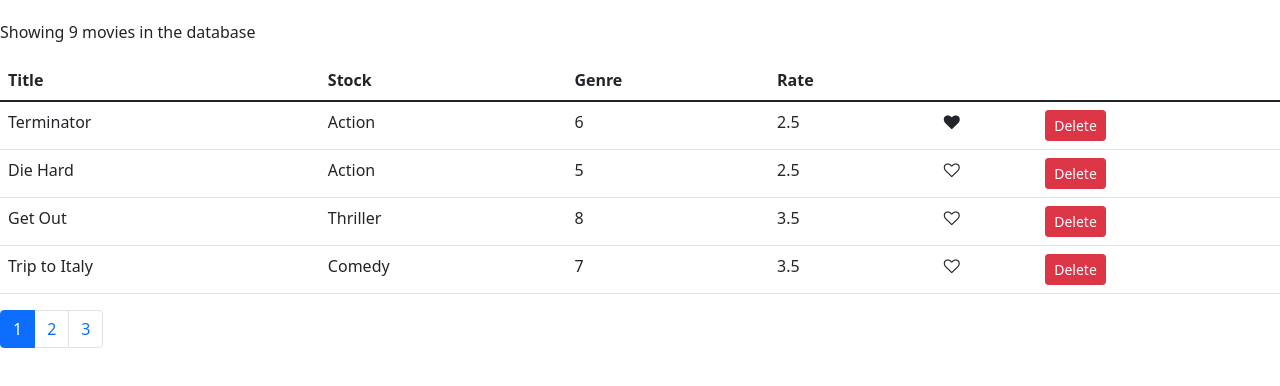
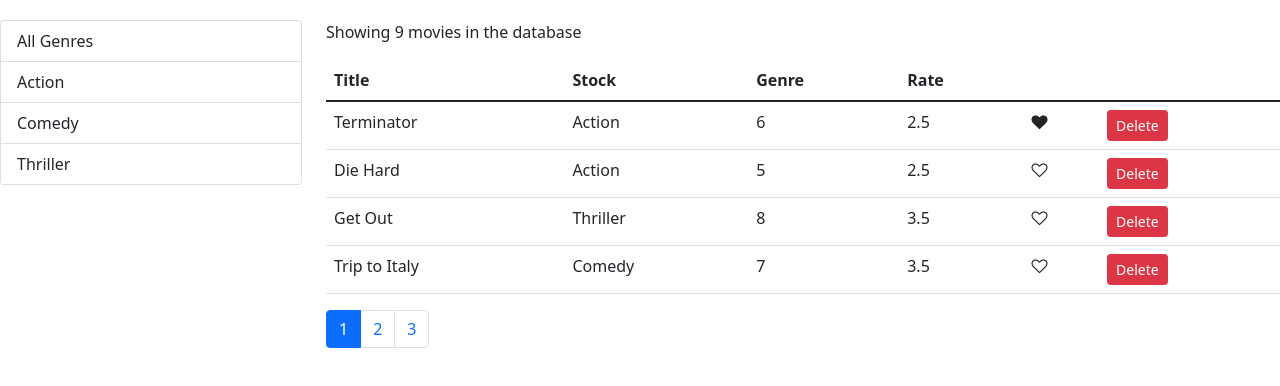
Before and after one commit to shadowp2810/vidly, a React (Create React App) app: page / in a window 1280 px wide. Shown: the top 386 px of the page. Built offline with nearby package versions, Linux system fonts and the light colour scheme.

Commit message:
Build listGroup component & implement filtering.

```diff
--- /dev/null
+++ b/src/component/common/listGroup.jsx
@@ -0,0 +1,28 @@
+import React from "react";
+
+const ListGroup = (props) => {
+  const { items, textProperty, valueProperty, selectedItem, onItemSelect } =
+    props;
+  return (
+    <ul className="list-group">
+      {items.map((item) => (
+        <li
+          onClick={() => onItemSelect(item)}
+          key={item[valueProperty]}
+          className={
+            item === selectedItem ? "list-group-item active" : "list-group-item"
+          }
+        >
+          {item[textProperty]}
+        </li>
+      ))}
+    </ul>
+  );
+};
+
+ListGroup.defaultProps = {
+  textProperty: "name",
+  valueProperty: "_id",
+};
+
+export default ListGroup;
--- a/src/component/movies.jsx
+++ b/src/component/movies.jsx
@@ -1,16 +1,25 @@
-// Add Type Checking
+// Define Interface for Filter Component
 import React, { Component } from "react";
 import Like from "./common/like";
+import ListGroup from "./common/listGroup";
 import Pagination from "./common/pagination";
 import { getMovies } from "../services/fakeMovieService";
+import { getGenres } from "../services/fakeGenreService";
 import { paginate } from "../utils/paginate";
 
 class Movies extends Component {
   state = {
-    movies: getMovies(),
+    movies: [],
+    genres: [],
     currentPage: 1,
     pageSize: 4,
   };
+
+  componentDidMount() {
+    const genres = [{ name: "All Genres" }, ...getGenres()];
+
+    this.setState({ movies: getMovies(), genres });
+  }
 
   handleDelete = (movie) => {
     //gets all movies except the one passed here
@@ -30,18 +39,48 @@ class Movies extends Component {
     this.setState({ currentPage: page });
   };
 
+  handleGenreSelect = (genre) => {
+    this.setState({ selectedGenre: genre, currentPage: 1 });
+  };
+
   render() {
     const { length: count } = this.state.movies;
-    const { pageSize, currentPage, movies: allMovies } = this.state;
+    const {
+      pageSize,
+      currentPage,
+      selectedGenre,
+      movies: allMovies,
+    } = this.state;
 
     if (count === 0) return <p>There are no movies in database.</p>;
 
-    const movies = paginate(allMovies, currentPage, pageSize);
+    /*
+    If selected Genre and id of selected Genre are truthy,
+    we get all movies and filter them,
+    such that the genre of each movie,
+    is equal to the selectedGenre,
+    otherwise if there is no selectedGenre,
+    we set the filtered list of movies to list of allMovies.
+     */
+    const filtered =
+      selectedGenre && selectedGenre._id
+        ? allMovies.filter((m) => m.genre._id === selectedGenre._id)
+        : allMovies;
+
+    const movies = paginate(filtered, currentPage, pageSize);
 
     //tabel.table>thead>tr>th*4
     return (
-      <React.Fragment>
-        <p>Showing {count} movies in the database</p>
+      <div className="row">
+        <div className="col-3">
+          <ListGroup
+            items={this.state.genres}
+            selectedItem={this.state.selectedGenre}
+            onItemSelect={this.handleGenreSelect}
+          />
+        </div>
+        <div className="col">
+          <p>Showing {filtered.length} movies in the database</p>
           <table className="table">
             <thead>
               <tr>
@@ -79,12 +118,13 @@ class Movies extends Component {
             </tbody>
           </table>
           <Pagination
-          itemsCount={count}
+            itemsCount={filtered.length}
             pageSize={pageSize}
             currentPage={currentPage}
             onPageChange={this.handlePageChange}
           />
-      </React.Fragment>
+        </div>
+      </div>
     );
   }
 }
```
Lines whose indentation alone changed are shown as unchanged.
